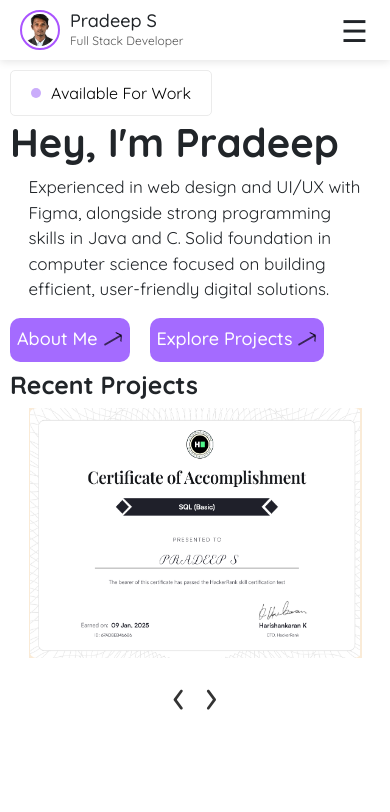
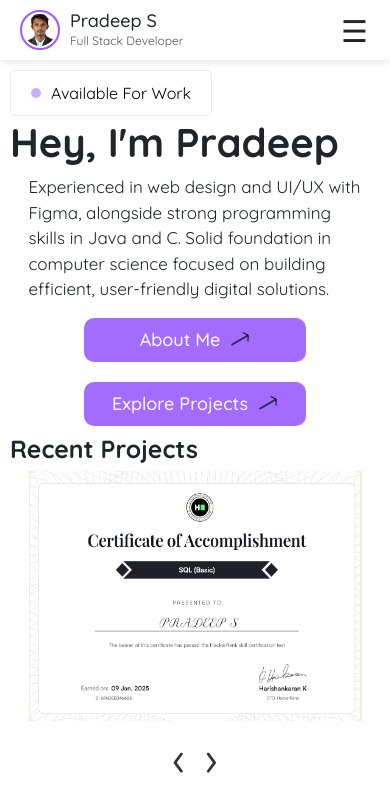
Before and after one commit to Pradeep7007/Portfolio, a React (Create React App) app: page / in a window 390 px wide. Shown: the top 812 px of the page. Built offline with nearby package versions, Linux system fonts and the light colour scheme.

Commit message:
stack page modified

```diff
--- a/package.json
+++ b/package.json
@@ -11,6 +11,7 @@
     "react": "^19.1.1",
     "react-bootstrap": "^2.10.10",
     "react-dom": "^19.1.1",
+    "react-router-dom": "^7.9.3",
     "react-scripts": "5.0.1",
     "web-vitals": "^2.1.4"
   },
--- a/src/assests/Deatils.js
+++ b/src/assests/Deatils.js
@@ -54,8 +54,8 @@ export const my_stack = [
     skills: [
       { name: "HTML", image: html },
       { name: "CSS", image: css },
+      { name: "JavaScript", image: javascript },
       { name: "Bootstrap", image: bootstrap },
-      { name: "JavaScript", image: javascript },
     ],
   },
   {
@@ -66,6 +66,12 @@ export const my_stack = [
     ],
   },
   {
+    category: "Database",
+    skills: [
+      { name: "MongoDB", image: html }
+    ],
+  },
+  {
     category: "Tools & Design",
     skills: [
       { name: "Figma", image: figma },
--- a/src/pages/Home.css
+++ b/src/pages/Home.css
@@ -11,6 +11,12 @@
   border-radius: 5px;
   border: 1px solid #EBEBEB;
   cursor: pointer;
+  display: flex;
+  gap: 10px;
+  align-items: center;
+}
+
+.navii{
   display: flex;
   gap: 10px;
   align-items: center;
@@ -51,6 +57,8 @@ p{
 .page-btn{
   display: flex;
   gap: 20px;
+  width: 90%;
+  margin: auto;
 }
 
 .page-btn button{
@@ -116,3 +124,21 @@ p{
 .recent{
   font-weight: 700;
 }
+
+@media only screen and (max-width: 680px) {
+  .page-btn {
+    display: flex;
+    flex-wrap: wrap;
+    width: 100%;
+  }
+
+  .navii {
+    width: 60%;
+    margin:auto;
+    display: flex;
+    justify-content: center;
+    align-items: center;
+    gap: 10px;
+    text-align: center;
+  }
+}
--- a/src/pages/Home.js
+++ b/src/pages/Home.js
@@ -4,11 +4,14 @@ import arrow from '../assests/right-arrow.png';
 import one from '../assests/1.png';
 import two from '../assests/2.png';
 import three from '../assests/3.png';
+import { useNavigate } from 'react-router-dom';
 
 const images = [one, two, three];
 
 function Home() {
   const [current, setCurrent] = useState(0);
+
+  const navigate=useNavigate();
 
   const prevSlide = () => {
     setCurrent(prev => (prev === 0 ? images.length - 1 : prev - 1));
@@ -27,6 +30,10 @@ function Home() {
     // Cleanup interval on unmount
     return () => clearInterval(interval);
   }, []);
+
+  const about=()=>{
+    navigate('/about')
+  }
 
   return (
     <div className="all main-content">
@@ -47,8 +54,8 @@ function Home() {
       </div>
 
       <div className='page-btn'>
-        <button className='navi'>About Me <img src={arrow} alt='arrow' /></button>
-        <button className='navi'>Explore Projects <img src={arrow} alt='arrow' /></button>
+        <button className='navii' onClick={about}>About Me <img src={arrow} alt='arrow' /></button>
+        <button className='navii'>Explore Projects <img src={arrow} alt='arrow' /></button>
       </div>
 
       <div>
--- a/src/pages/Stack.css
+++ b/src/pages/Stack.css
@@ -1,5 +1,4 @@
 .skills{
-
   width: 80%;
   padding: 20px;
   border-radius: 10px;
@@ -20,7 +19,7 @@
 }
 
 .font-size{
-    font-weight: 500;
+    font-weight: 600;
 }
 .font-size:hover{
     font-weight: 600;
@@ -32,6 +31,9 @@
     font-size: 17px;
 }
 
+.gapp{
+    gap: 18px;
+}
 
 @media screen and (max-width:780px){
 .skills{
--- a/src/pages/Stack.js
+++ b/src/pages/Stack.js
@@ -18,7 +18,7 @@ function Stack() {
             height={40}
             style={{ borderRadius: '10px' }}
         />
-        <h3 className='demo-semibold m-0'>My Technical Proficiency</h3>
+        <h2 className='demo-bold m-0'>My Technical Proficiency</h2>
         </div>
         </div>
 
@@ -27,7 +27,7 @@ function Stack() {
                 <div className='mt-4'>
                     <h3 className='font-size'>{stack.category} : </h3>
 
-                <div className='d-flex gap-2 flex-wrap'>
+                <div className='d-flex flex-wrap gapp'>
                     {stack.skills.map((skill)=>(
                         <div className='d-flex align-items-center justify-content-center skill-bg p-2'
                         style={{ minWidth:'80px', minHeight: '30px',padding:'5px' }}>
```
Also changed, not shown: 1 other file (tests, documents, lock files or other folders).
